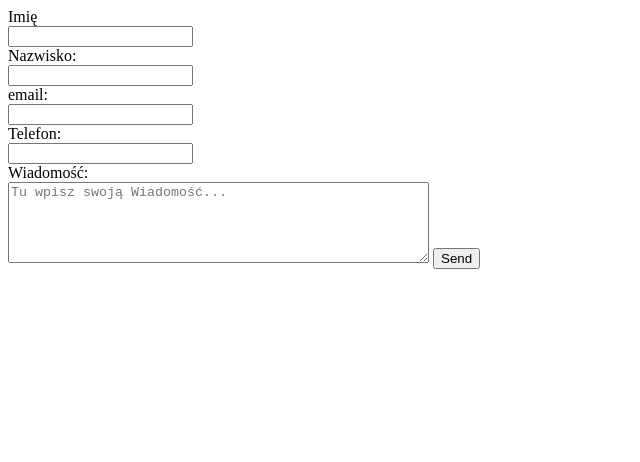
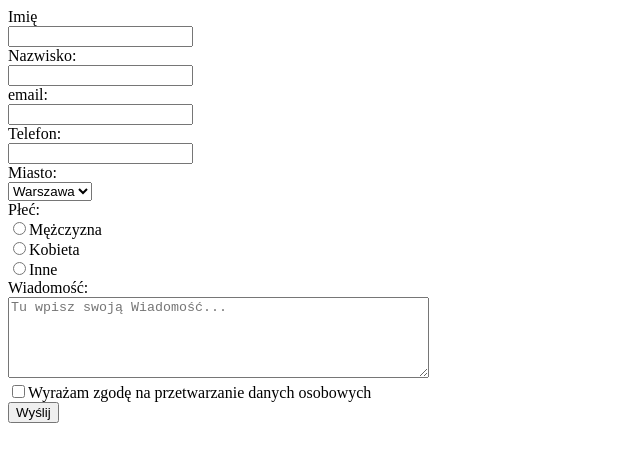
Before and after one commit to adamhankus/adamhankus.github.io, a plain HTML site: page index.html in a window 1280 px wide. Shown: the whole page, without its empty margins (0-640 px from the left). Drawn offline with Linux system fonts and the light colour scheme.

Commit message:
zadanie domowe

```diff
--- a/index.html
+++ b/index.html
@@ -8,15 +8,34 @@
     <form action="https://formspree.io/adam.hankus@gmail.com" method="POST">
         <label for="imie">Imię</label><br />
         <input type="text" name="imie" id="imie"><br />
+
         <label for="nazwisko">Nazwisko:</label><br />
         <input type="text" name="nazwisko" id="nazwisko"><br />
+
         <label for="email">email:</label><br />
         <input type="email" name="email" id="email"><br />
+
         <label for="telefon">Telefon:</label><br />
         <input type="text" name="telefon" id="telefon"><br />
+
+        <label for="miasto">Miasto:</label><br />
+        <select name="miasto" id="miasto">
+          <option value="danzig">Gdańsk</option>
+          <option value="krakau">Kraków</option>
+          <option value="warschau" selected>Warszawa</option>
+        </select><br />
+
+        <label for="plec">Płeć:</label><br />
+        <input type="radio" name="plec" value="m">Mężczyzna<br />
+        <input type="radio" name="plec" value="k">Kobieta<br />
+        <input type="radio" name="plec" value="i">Inne<br />
+
         <label for="message">Wiadomość:</label><br />
-        <textarea maxlength="512" name="message" id="message" placeholder="Tu wpisz swoją Wiadomość..." cols="50" rows="5"></textarea>
-        <input type="submit" value="Send">
+        <textarea maxlength="512" name="message" id="message" placeholder="Tu wpisz swoją Wiadomość..." cols="50" rows="5"></textarea><br />
+
+        <input type="checkbox" name="giodo" value="zgoda">Wyrażam zgodę na przetwarzanie danych osobowych<br />
+
+        <input type="submit" value="Wyślij">
     </form>
 </body>
 </html>
```
